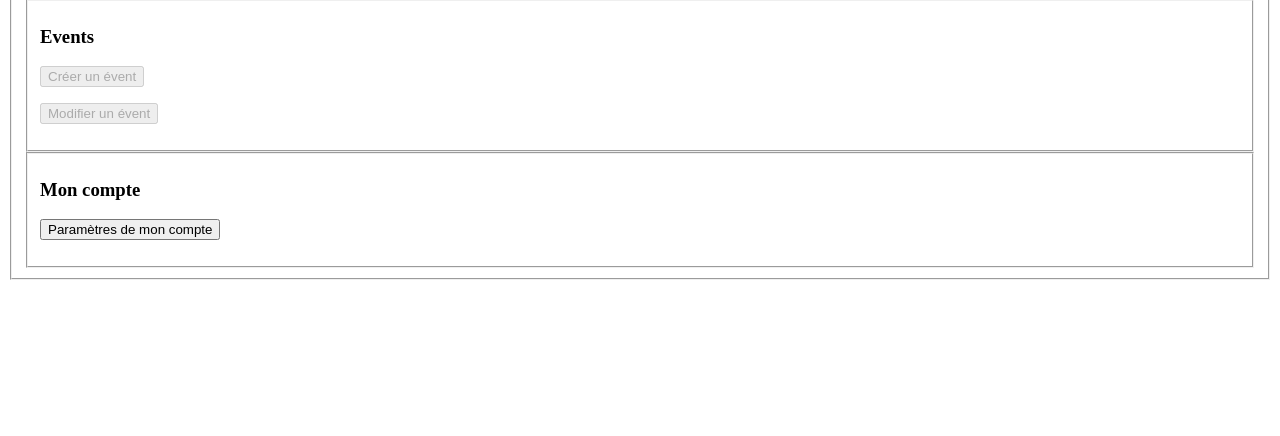
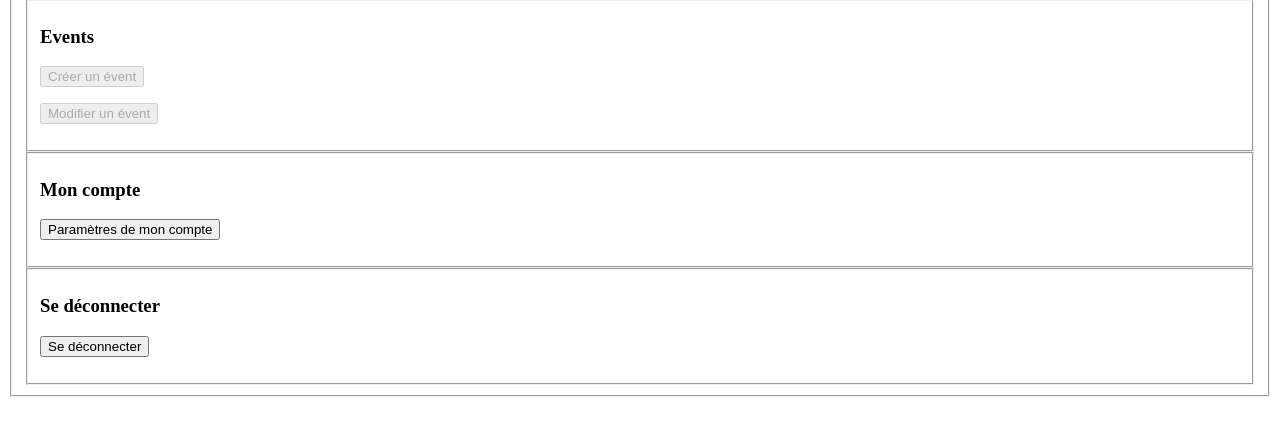
Before and after one commit to bde-tribu-terre/site-web-v1, a PHP site: page /gabaritMenu.php in a window 1280 px wide. Shown: the part 297-733 px from the top of the page. Run offline with PHP 8.4, Linux system fonts and the light colour scheme; data that the repository does not hold is empty.

Commit message:
Ajout bouton déconnexion.

```diff
--- a/admin/vue/gabaritMenu.php
+++ b/admin/vue/gabaritMenu.php
@@ -44,6 +44,14 @@
                 </p>
             </form>
         </fieldset>
+        <fieldset id="formMonDeconnexion_fieldset">
+            <h3>Se déconnecter</h3>
+            <form id="formMonDeconnexion" action="admin.php" method="post">
+                <p> <!-- Se déconnecter -->
+                    <input type="submit" value="Se déconnecter" name="formMonDeconnexion_deconnexion">
+                </p>
+            </form>
+        </fieldset>
     </div>
 </fieldset>
 </body>
```
